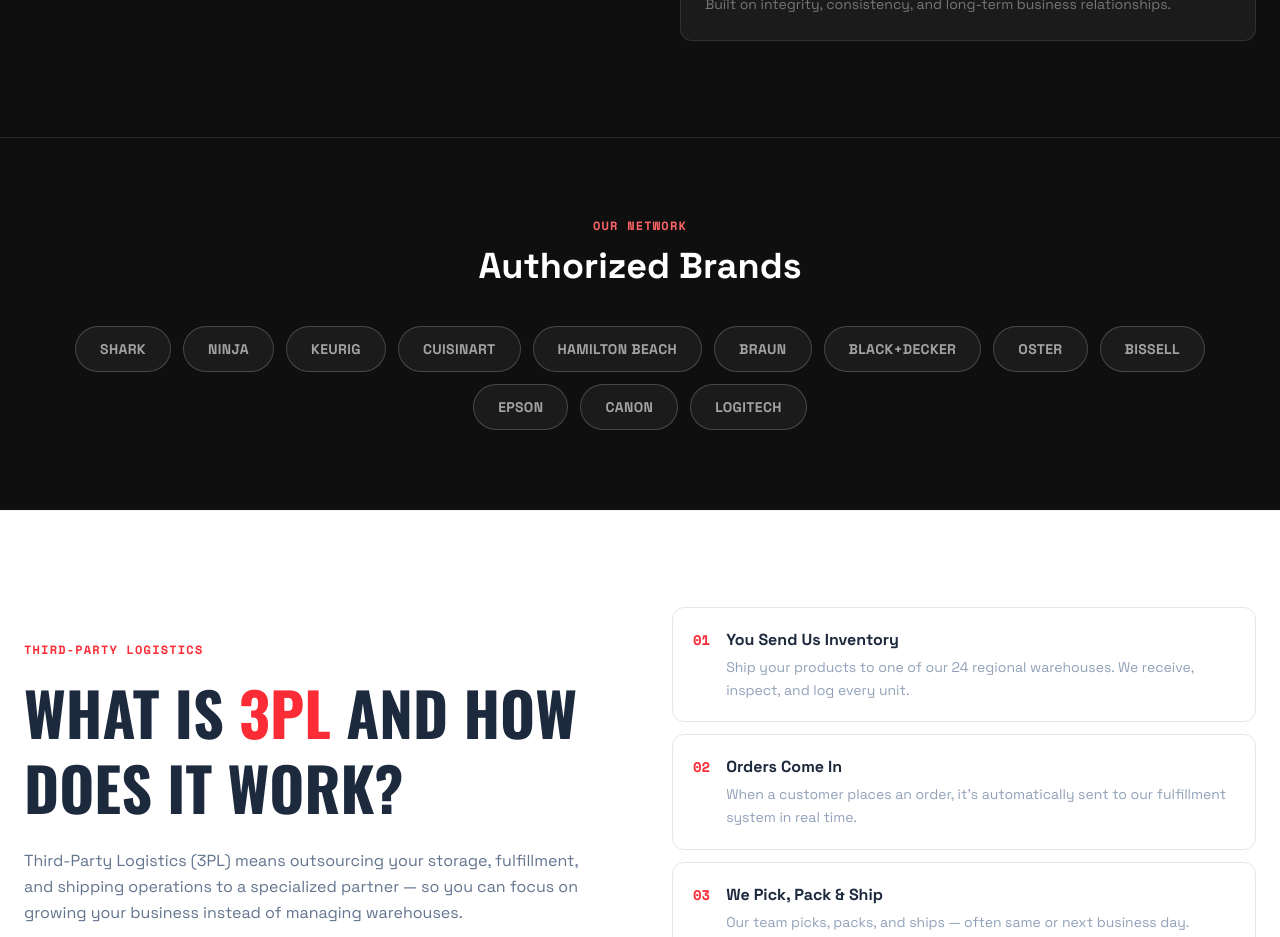
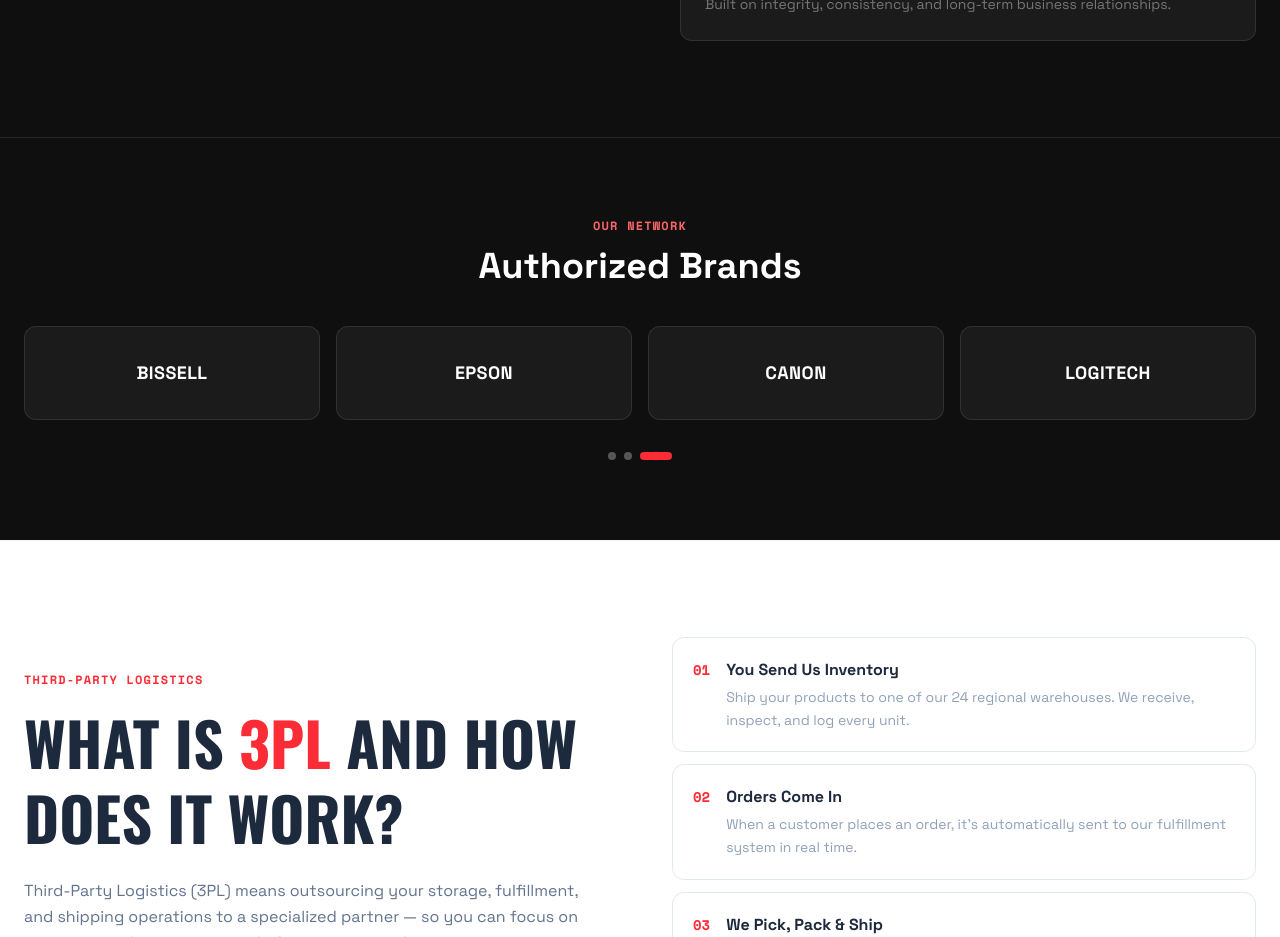
Before and after one commit to nelsonanaya1001-glitch/acme-landing, a Next.js app: page / in a window 1280 px wide. Shown: the part 2080-3017 px from the top of the page. Built offline with nearby package versions, Linux system fonts and the light colour scheme.

Commit message:
Brands section as slideshow - 4 per slide, auto-advances

```diff
--- a/app/page.tsx
+++ b/app/page.tsx
@@ -198,6 +198,56 @@
   );
 }
 
+const brands = ["Shark","Ninja","Keurig","Cuisinart","Hamilton Beach","Braun","Black+Decker","Oster","Bissell","Epson","Canon","Logitech"];
+const BRANDS_PER_SLIDE = 4;
+
+function BrandsSlideshow() {
+  const [current, setCurrent] = useState(0);
+  const slides = Array.from({ length: Math.ceil(brands.length / BRANDS_PER_SLIDE) }, (_, i) =>
+    brands.slice(i * BRANDS_PER_SLIDE, i * BRANDS_PER_SLIDE + BRANDS_PER_SLIDE)
+  );
+
+  useEffect(() => {
+    const t = setInterval(() => setCurrent(c => (c + 1) % slides.length), 3000);
+    return () => clearInterval(t);
+  }, [slides.length]);
+
+  return (
+    <section id="brands" className="py-20 bg-[#0f0f0f] border-t border-white/10">
+      <div className="max-w-7xl mx-auto px-6">
+        <p className="text-red-400 text-xs font-bold uppercase tracking-widest font-mono text-center mb-3">Our Network</p>
+        <h2 className="text-3xl md:text-4xl font-black text-white text-center mb-10">Authorized Brands</h2>
+
+        {/* Slide area */}
+        <div className="relative overflow-hidden">
+          <div
+            className="flex transition-transform duration-500 ease-in-out"
+            style={{ transform: `translateX(-${current * 100}%)` }}
+          >
+            {slides.map((group, si) => (
+              <div key={si} className="w-full shrink-0 grid grid-cols-2 md:grid-cols-4 gap-4">
+                {group.map(b => (
+                  <div key={b} className="py-8 px-6 rounded-xl border border-white/10 bg-white/5 text-center hover:border-red-500/40 hover:bg-white/10 transition-all">
+                    <p className="text-white font-black text-lg uppercase tracking-wide">{b}</p>
+                  </div>
+                ))}
+              </div>
+            ))}
+          </div>
+        </div>
+
+        {/* Dots */}
+        <div className="flex justify-center gap-2 mt-8">
+          {slides.map((_, i) => (
+            <button key={i} onClick={() => setCurrent(i)}
+              className={`rounded-full transition-all ${i === current ? "w-8 h-2 bg-red-500" : "w-2 h-2 bg-white/30 hover:bg-white/60"}`} />
+          ))}
+        </div>
+      </div>
+    </section>
+  );
+}
+
 /* ═══════════════════════════════════════════════════════════
    PAGE
 ═══════════════════════════════════════════════════════════ */
@@ -252,18 +302,8 @@
         </div>
       </section>
 
-      {/* ── BRANDS ── scrolling marquee on dark bg */}
-      <section id="brands" className="py-20 bg-[#0f0f0f] border-t border-white/10 overflow-hidden">
-        <div className="max-w-7xl mx-auto px-6 mb-10 text-center">
-          <p className="text-red-400 text-xs font-bold uppercase tracking-widest font-mono mb-3">Our Network</p>
-          <h2 className="text-3xl md:text-4xl font-black text-white">Authorized Brands</h2>
-        </div>
-        <div className="flex gap-3 px-6 flex-wrap justify-center">
-          {["Shark","Ninja","Keurig","Cuisinart","Hamilton Beach","Braun","Black+Decker","Oster","Bissell","Epson","Canon","Logitech"].map(b => (
-            <span key={b} className="px-6 py-3 rounded-full border border-white/20 bg-white/5 text-white/60 hover:text-white hover:border-red-500/50 transition-all text-sm font-bold uppercase tracking-wide cursor-default">{b}</span>
-          ))}
-        </div>
-      </section>
+      {/* ── BRANDS ── slideshow */}
+      <BrandsSlideshow />
 
       {/* ── 3PL ── bold split section */}
       <section className="py-24 px-6 bg-white border-t border-slate-100">
```
